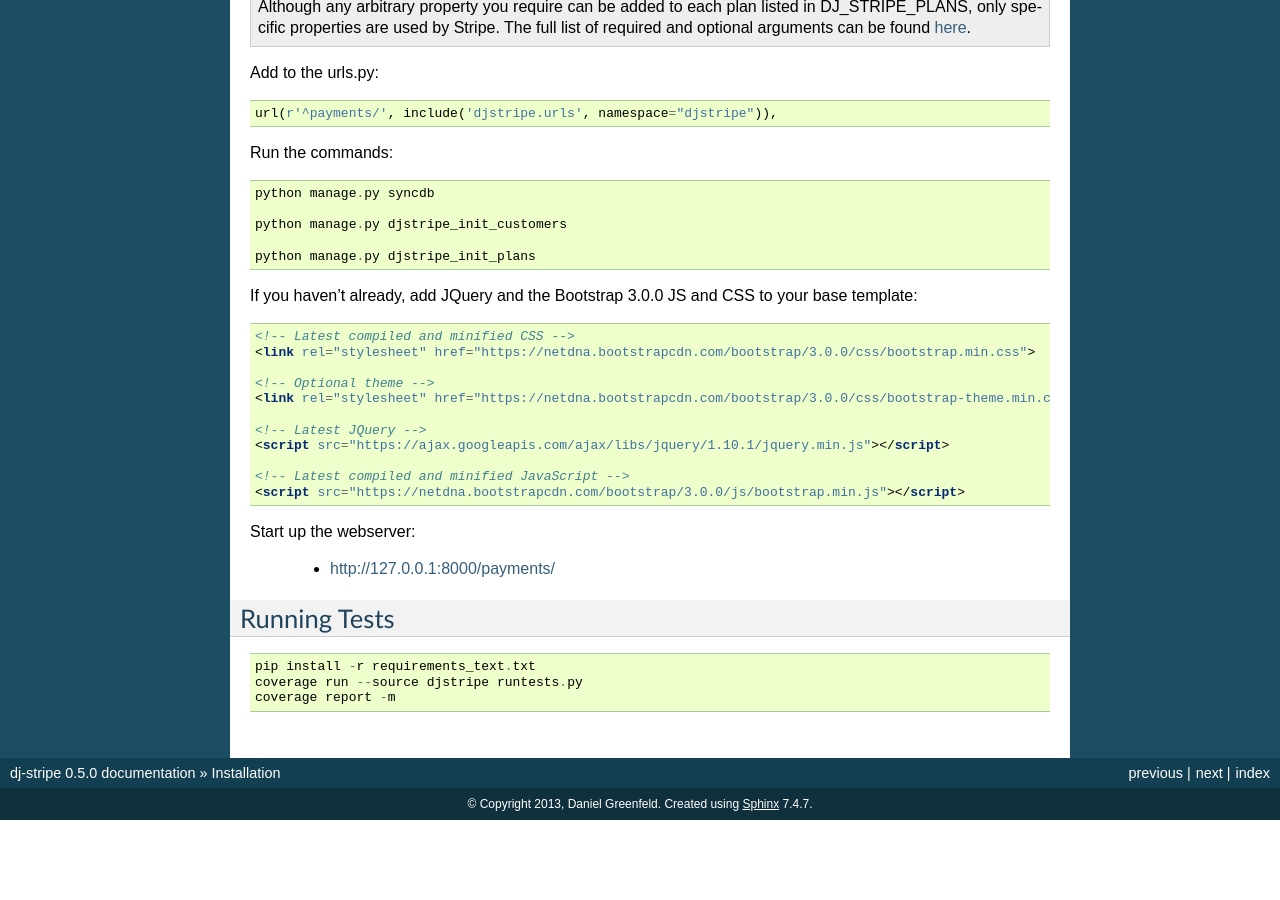
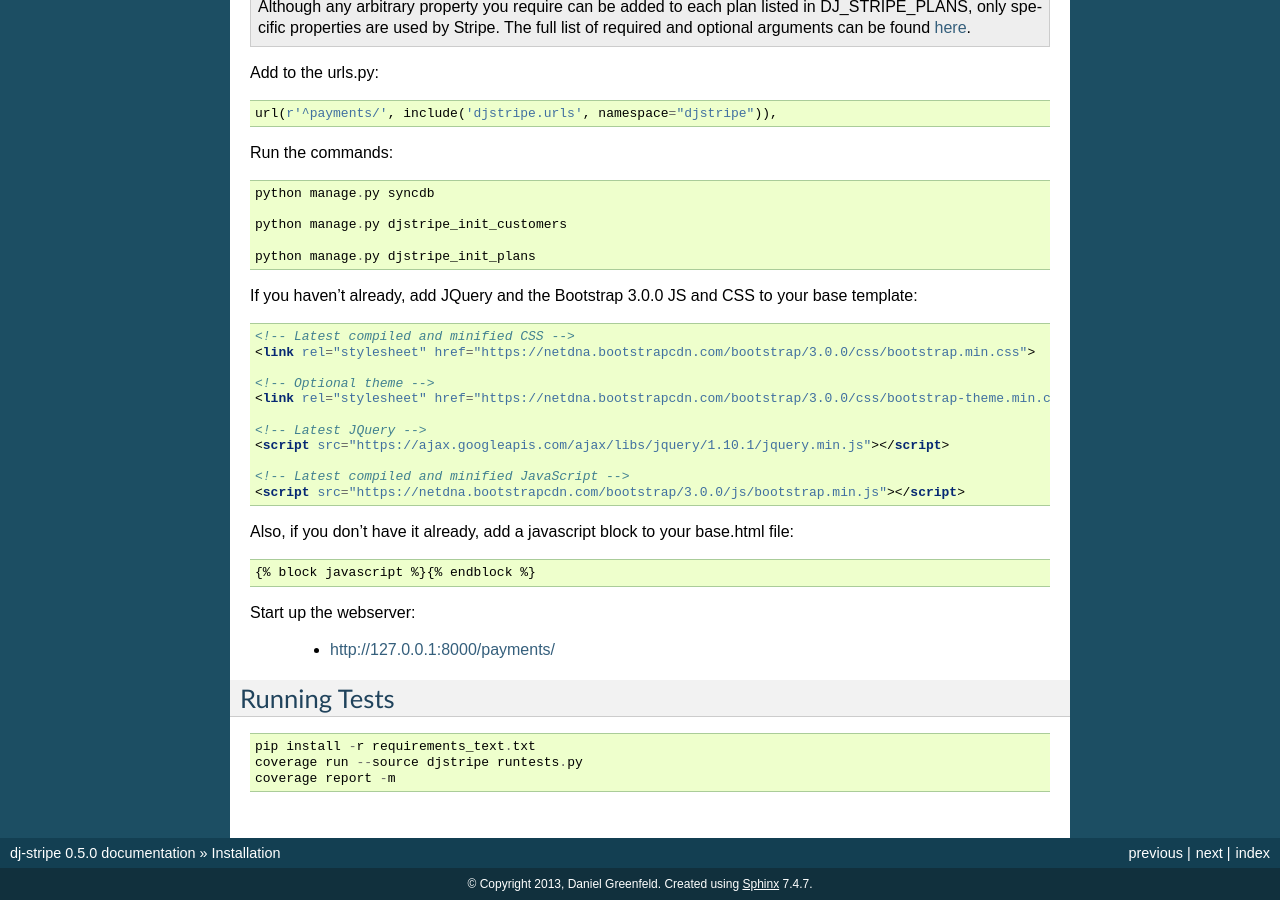
Before and after one commit to dj-stripe/dj-stripe, a Sphinx documentation site: the page built from docs/installation.rst, in a window 1280 px wide and 900 px high, scrolled down 1116 px. Built offline with Sphinx 7.4.7, drawn with Linux system fonts in a browser that asks for light colours; the version number is read from the project's files by our own code; before the commit the page ends 1936 px from its top, so only the background shows below that.

Commit message:
#185 javascript block tag documentation was missing from installation docs

```diff
--- a/docs/installation.rst
+++ b/docs/installation.rst
@@ -102,6 +102,12 @@ If you haven't already, add JQuery and the Bootstrap 3.0.0 JS and CSS to your ba
     <!-- Latest compiled and minified JavaScript -->
     <script src="https://netdna.bootstrapcdn.com/bootstrap/3.0.0/js/bootstrap.min.js"></script>
 
+Also, if you don't have it already, add a javascript block to your base.html file:
+
+.. code-block:: html
+
+    {% block javascript %}{% endblock %}
+
 Start up the webserver:
 
     * http://127.0.0.1:8000/payments/
```
